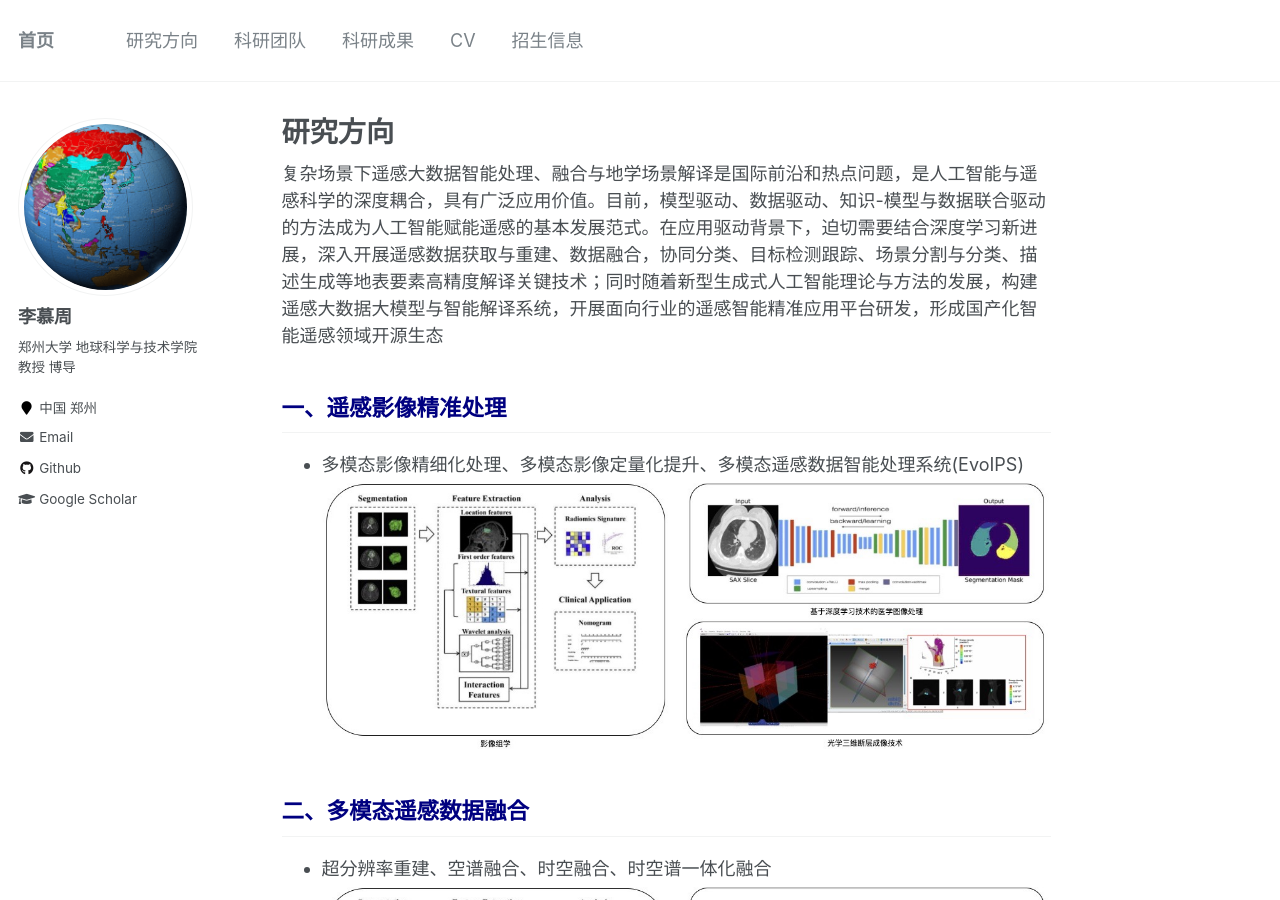
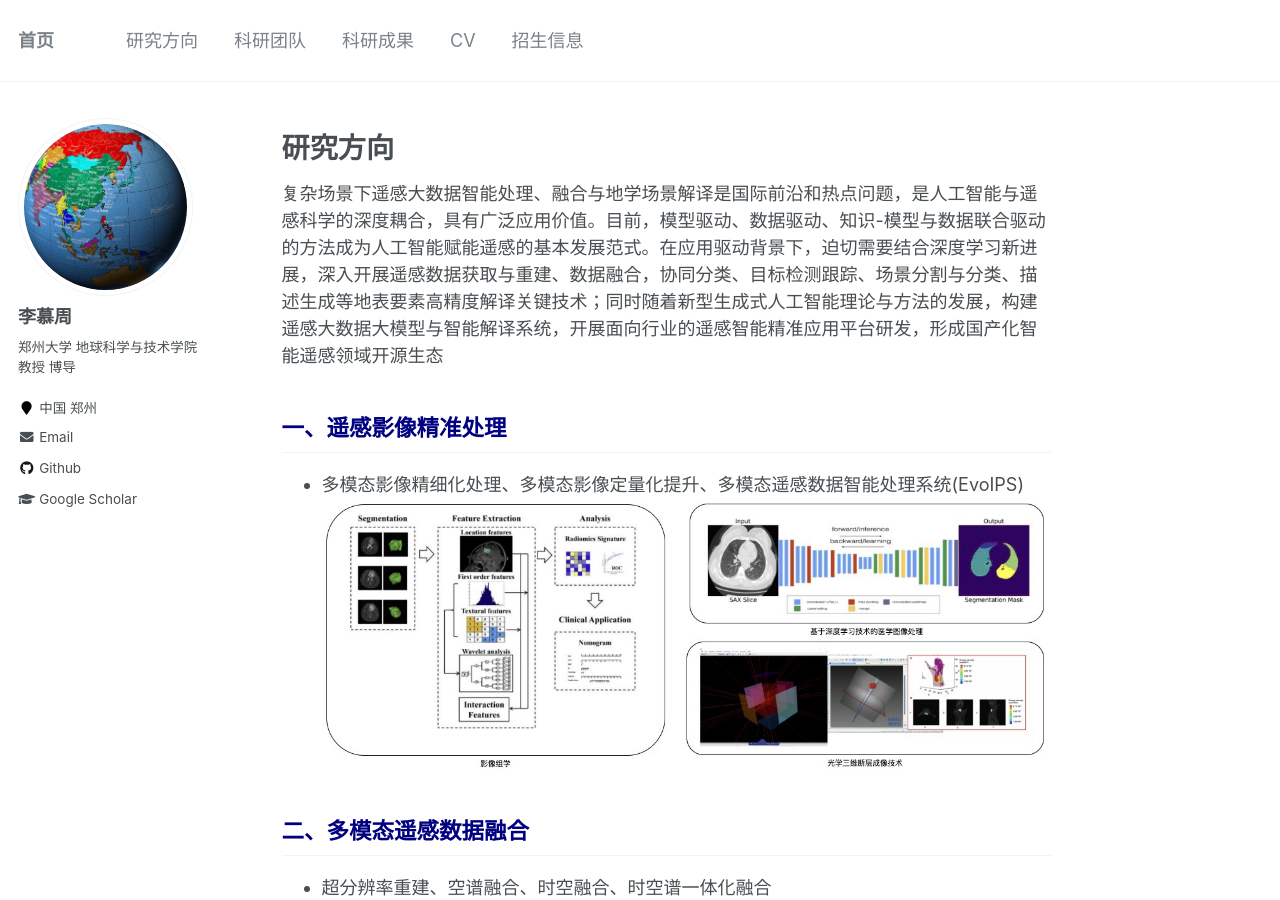
Before and after one commit to aiipslab/aiipslab.github.io, a Jekyll site: the page built from _pages/researchinterests.md, in a window 1280 px wide and 900 px high. Built offline with Jekyll 4.4.1, drawn with Linux system fonts in a browser that asks for light colours.

```diff
--- a/_pages/researchinterests.md
+++ b/_pages/researchinterests.md
@@ -1,10 +1,11 @@
 ---
 layout: single
-title: "研究方向"
+title: ""
 permalink: /researchinterests/
 author_profile: true
 ---
-
+研究方向
+===
 复杂场景下遥感大数据智能处理、融合与地学场景解译是国际前沿和热点问题，是人工智能与遥感科学的深度耦合，具有广泛应用价值。目前，模型驱动、数据驱动、知识-模型与数据联合驱动的方法成为人工智能赋能遥感的基本发展范式。在应用驱动背景下，迫切需要结合深度学习新进展，深入开展遥感数据获取与重建、数据融合，协同分类、目标检测跟踪、场景分割与分类、描述生成等地表要素高精度解译关键技术；同时随着新型生成式人工智能理论与方法的发展，构建遥感大数据大模型与智能解译系统，开展面向行业的遥感智能精准应用平台研发，形成国产化智能遥感领域开源生态
 
 <span style="color: navy">一、遥感影像精准处理</span>
```
